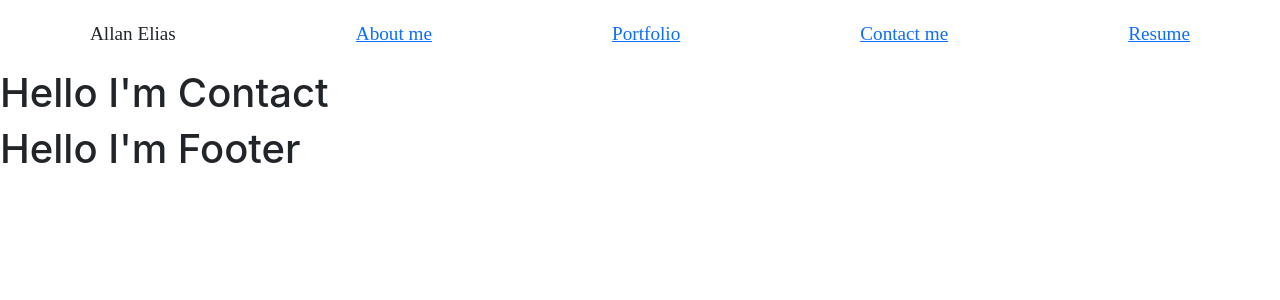
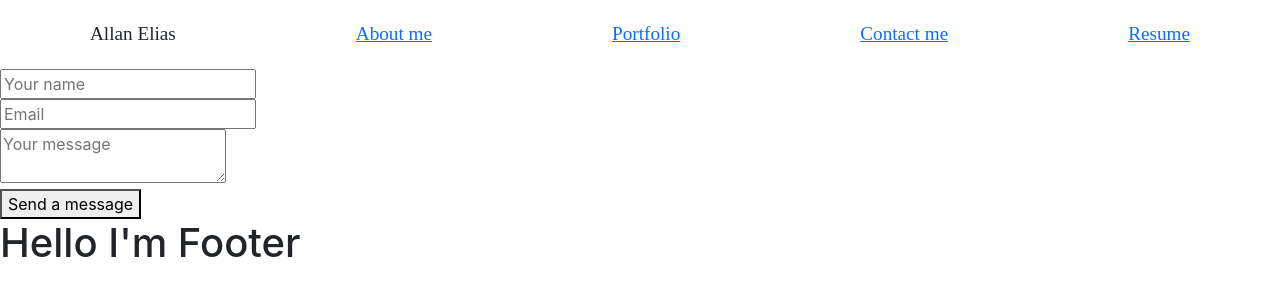
Before and after one commit to EliasAllan/aeportfolio, a React (Create React App) app: page /contact in a window 1280 px wide. Shown: the top 300 px of the page. Built offline with nearby package versions, Linux system fonts and the light colour scheme.

Commit message:
added contact me

```diff
--- a/src/components/ProjectCard.js
+++ b/src/components/ProjectCard.js
@@ -1,9 +1,12 @@
 import React from "react";
-
+// import petAdoptionSc from '../pet-adoption.png'
 
 function ProjectCard(props) {
     console.log(props)
-  return <h1>{props.props.title}</h1>;
+  return (
+  <h1>{props.props.title}</h1>,
+  <img>{props.props.img}</img>
+  )
 }
 
 export default ProjectCard;
--- a/src/pages/About.js
+++ b/src/pages/About.js
@@ -1,10 +1,13 @@
 import React from "react";
-import { Navbar } from "react-bootstrap";
+// import { Navbar } from "react-bootstrap";
 
 
 function About() {
   return (
-  <Navbar/>
+  <h1>Born and raised in Brazil, I moved to the United states looking for better opportunities.
+  I worked in the service industry for 9 years and decided that it was not for me,
+  so I decided to get into the tech industry, following my passion for computers.
+  </h1>
   )
 }
 
--- a/src/pages/Contact.js
+++ b/src/pages/Contact.js
@@ -2,7 +2,25 @@ import React from "react";
 
 
 function Contact() {
-  return <h1>Hello I'm Contact</h1>;
+  return <form
+  // action={FORM_ENDPOINT}
+  // onSubmit={handleSubmit}
+  // method="POST"
+  // target="_blank"
+>
+  <div>
+    <input type="text" placeholder="Your name" name="name" required />
+  </div>
+  <div>
+    <input type="email" placeholder="Email" name="email" required />
+  </div>
+  <div>
+    <textarea placeholder="Your message" name="message" required />
+  </div>
+  <div>
+    <button type="submit"> Send a message </button>
+  </div>
+</form>
 }
 
 export default Contact;
--- a/src/pages/Projects.js
+++ b/src/pages/Projects.js
@@ -1,16 +1,28 @@
 import React from "react";
-import ProjectCard from "../components/ProjectCard"
-
+import ProjectCard from "../components/ProjectCard";
+import petAdoptionSc from '../pet-adoption.png'
 function Projects() {
-    const projects = [
-        {title: "Proj 1",
-        link: "www.google.com"},
-        {title: "Proj 2",
-        link: "www.google.com"}
-    ]
-  return   <div className="container">
-    {projects.map(project => <ProjectCard props ={project} />)}
-  </div>;
+  const projects = [
+    {
+      title: "Proj 1",
+      link: "www.google.com",
+      img: (
+        <img
+          className="project-screenshot"
+          src={petAdoptionSc}
+          alt="pet-adoption-screenshot"
+        />
+      ),
+    },
+    { title: "Proj 2", link: "www.google.com" },
+  ];
+  return (
+    <div className="container">
+      {projects.map((project) => (
+        <ProjectCard props={project} />
+      ))}
+    </div>
+  );
 }
 
 export default Projects;
```
Also changed, not shown: public/pet-adoption.png (added), src/pet-adoption.png (added).
